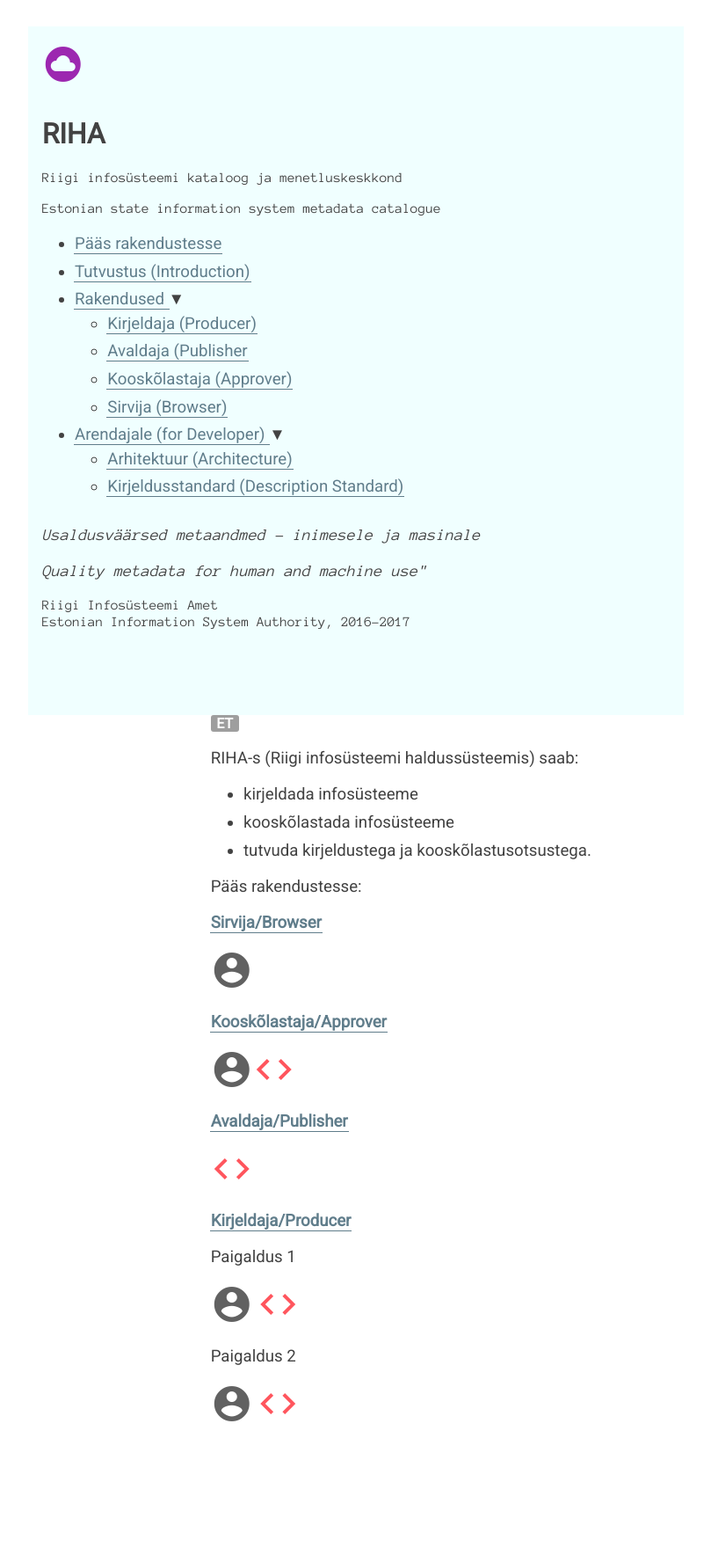
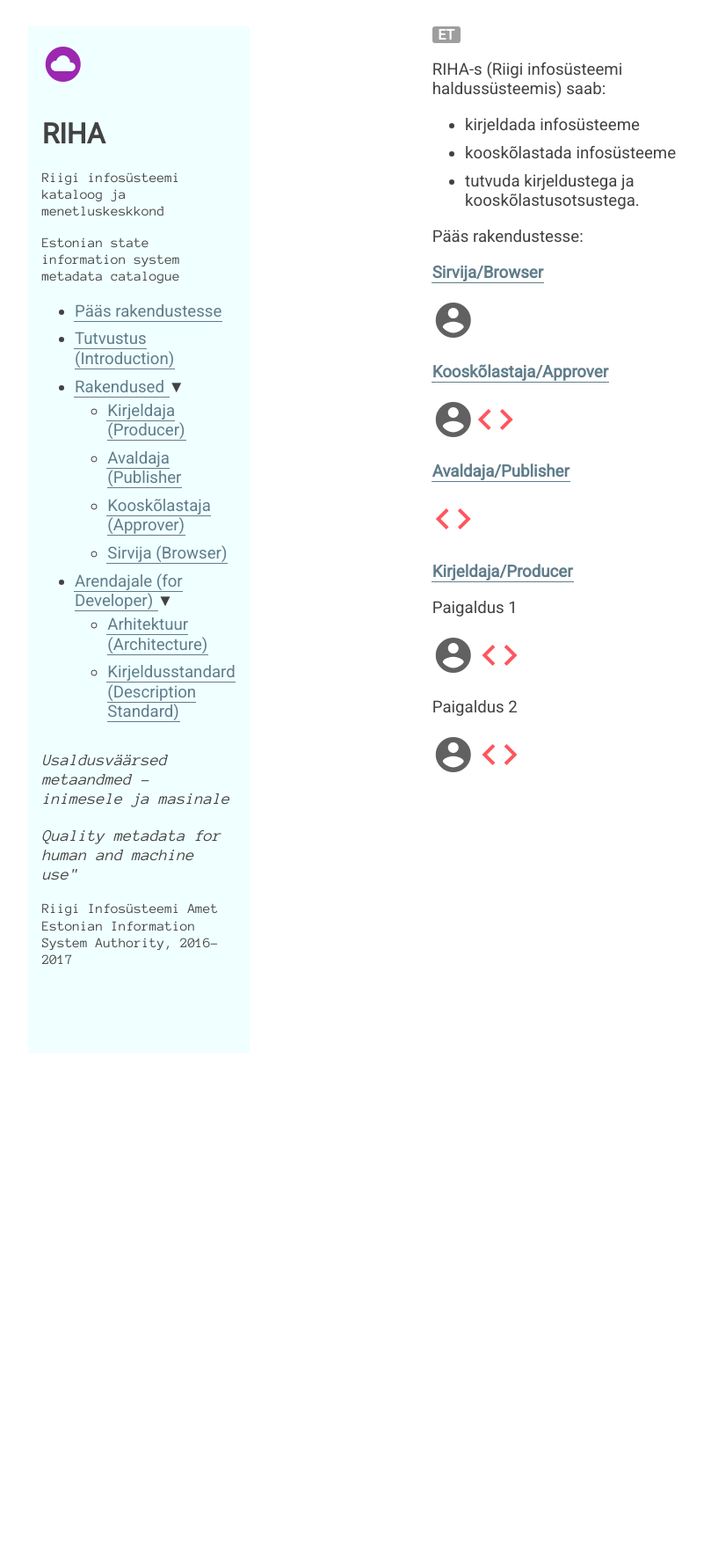
Before and after one commit to e-gov/RIHA-Index, a Jekyll site: the page built from index.md, in a window 1280 px wide. Shown: the whole page at 88% size, without its empty margins (262-1071 px from the left). Built offline with Jekyll 4.4.1, drawn with Linux system fonts in a browser that asks for light colours; after the commit the page ends 1321 px from its top, so only the background shows below that.

Commit message:
Lisandus

```diff
--- a/css/IT.css
+++ b/css/IT.css
@@ -1,7 +1,7 @@
 /* ---- General layout ---- */
 #Container {
 	display: flex;
-	flex-wrap: wrap;
+	/* flex-wrap: wrap; */
 }
 #Tekst {
 	flex-grow: 1;
```
